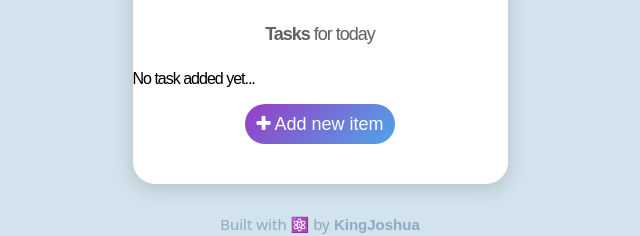
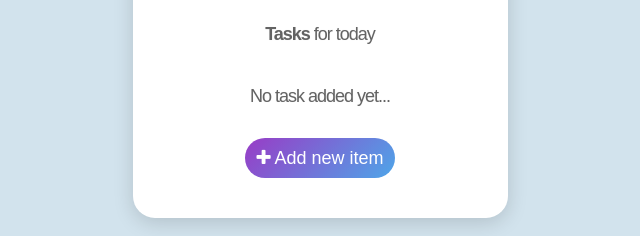
Before and after one commit to thekingjoshua/React-Todo-List, a React (Create React App) app: page / in a window 1280 px wide. Shown: the part 252-488 px from the top of the page, without its empty margins (320-960 px from the left). Built offline with nearby package versions, Linux system fonts and the light colour scheme.

Commit message:
Update index.css
* Edited the styling for the Input field

```diff
--- a/src/index.css
+++ b/src/index.css
@@ -8,10 +8,13 @@
 }
 .wrapper {
 	width: 100%;
-    /* To-Do List App */
-    /* End To-Do List App */
 }
-  .wrapper  .align {
+input {
+	border: none;
+	outline: none;
+	font-weight: 600;
+}
+.wrapper .align {
 	width: 100%;
 	height: 100%;
 	margin: 0 auto;
@@ -31,10 +34,9 @@
 	-moz-user-select: none;
 	-ms-user-select: none;
 	user-select: none;
-
 }
 @media screen and (max-width: 480px) {
-    .wrapper .app{
+	.wrapper .app {
 		width: 90%;
 	}
 }
@@ -44,7 +46,8 @@
 	width: auto;
 	border-top-left-radius: 22px;
 	border-top-right-radius: 22px;
-    background: linear-gradient(135deg, rgba(158, 15, 184, 0.7) -10%, rgba(5, 232, 255, 0.8) 180%), url('https://static.vecteezy.com/system/resources/previews/000/101/253/non_2x/vector-free-abstract-background-1.jpg');
+	background: linear-gradient(135deg, rgba(158, 15, 184, 0.7) -10%, rgba(5, 232, 255, 0.8) 180%),
+		url('https://static.vecteezy.com/system/resources/previews/000/101/253/non_2x/vector-free-abstract-background-1.jpg');
 	background-size: cover;
 }
 .wrapper .app .info .date {
@@ -107,7 +110,8 @@
 	height: 100%;
 	margin: 10px auto 10px auto;
 }
-  .wrapper .app ul #today2 {
+.wrapper .app ul #today2,
+.empty_task {
 	width: 100%;
 	height: 52px;
 	margin: 10px auto;
@@ -149,13 +153,11 @@
 	color: #744bc0;
 	font-size: 1.5rem;
 	margin-right: 1rem;
-    cursor: pointer;
 }
 .wrapper .app ul li p .mark-alt {
 	color: #636363;
 	font-size: 1.5rem;
 	margin-right: 1rem;
-    cursor: pointer;
 }
 .wrapper .app ul li a:hover > i {
 	color: #744bc0;
@@ -182,7 +184,7 @@
 .wrapper .app ul li .right p span {
 	cursor: text;
 }
-  .wrapper .app ul li .right .line-through {
+.wrapper .app ul li .right .line-through input {
 	color: #b3b3b3;
 	text-decoration: line-through;
 	font-style: italic;
@@ -195,7 +197,6 @@
 	height: 30px;
 	cursor: pointer;
 	transition: all ease-in-out 0.35s;
-    cursor: pointer;
 }
 .wrapper .app ul li span i {
 	font-size: 20px;
@@ -226,8 +227,7 @@
 	border-radius: 20px;
 	text-decoration: none;
 	text-align: center;
-    border:none;
-    cursor: pointer;
+	border: none;
 }
 .wrapper .app .bottom a i {
 	margin-right: 5px;
```
Lines whose indentation alone changed are shown as unchanged.
